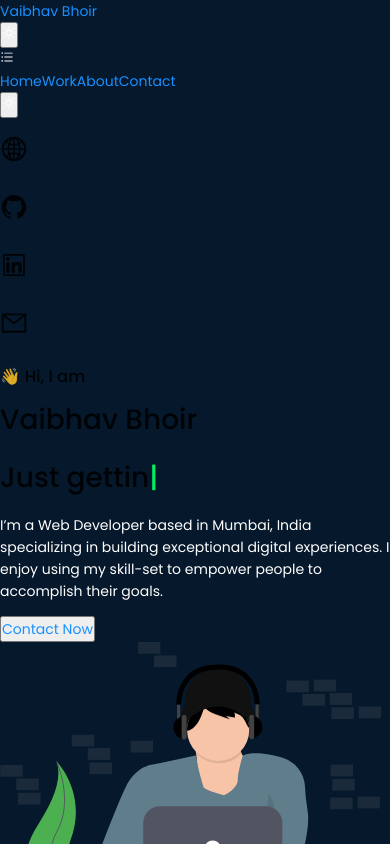
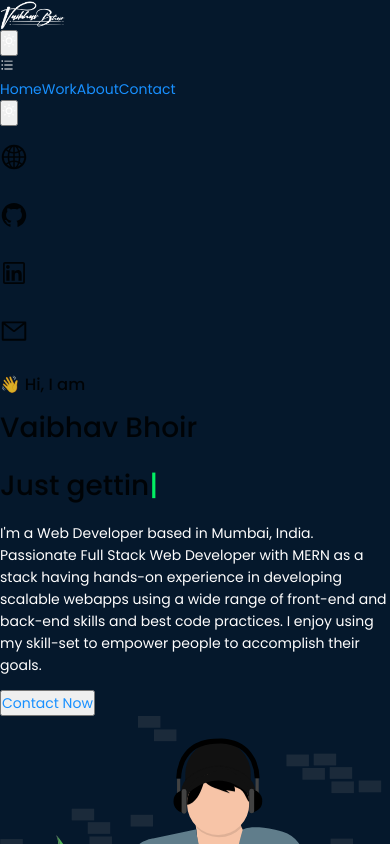
Before and after one commit to vaibhav-bhoir/NextjsPortfolio, a Next.js app: page / in a window 390 px wide. Shown: the top 844 px of the page. Built offline with nearby package versions, Linux system fonts and the light colour scheme.

Commit message:
logo added

```diff
--- a/components/Navbar.js
+++ b/components/Navbar.js
@@ -5,6 +5,8 @@ import {useTheme} from 'next-themes';
 import navLinks from "./header_data";
 import { MdDarkMode, MdOutlineWbSunny } from "react-icons/md";
 import { AiOutlineBars, AiOutlineClose } from "react-icons/ai";
+import Image from 'next/image';
+
 
 const Navbar2 = () => {
 
@@ -27,9 +29,10 @@ const Navbar2 = () => {
             <div className="flex items-center justify-between">
                 <Link href='/'>
                 <a className='inline-flex items-center p-2 mr-4 '>
-                    <span className='text-4xl text-white font-bold uppercase tracking-wide'>
+                    {/* <span className='text-4xl text-white font-bold uppercase tracking-wide'>
                     Vaibhav Bhoir
-                    </span>
+                    </span> */}
+                    <img className="logo" src="logo.png" alt="logo"  />
                 </a>
                 </Link>
 
--- a/components/user.data.js
+++ b/components/user.data.js
@@ -5,7 +5,7 @@ const USER_DATA =
             "I Love to Develop. 📱💻",
             "Just getting started. 📈",
             "I speak in code...",
-            "Beginner in veeva systems.",
+            "Beginner in veeva sys.",
             "I'm Creative...",
         ],
     }
--- a/pages/index.js
+++ b/pages/index.js
@@ -58,7 +58,7 @@ export default function Home() {
                       loop >
             </Typed>
           </h1>
-          <p className="text-secondary-900 text-3xl md:text-4xl max-w-6xl" data-aos="fade-in" data-aos-delay={1500}>I’m a <span className="text-success dark:text-darkblue font-bold">Web Developer</span> based in Mumbai, India specializing in building exceptional digital experiences. I enjoy using my skill-set to empower people to accomplish their goals.</p>
+          <p className="text-secondary-900 text-3xl md:text-4xl max-w-6xl" data-aos="fade-in" data-aos-delay={1500}>I'm a <span className="text-success dark:text-darkblue font-bold">Web Developer</span> based in Mumbai, India. Passionate Full Stack Web Developer with MERN as a stack having hands-on experience in developing scalable webapps using a wide range of front-end and back-end skills and best code practices. I enjoy using my skill-set to empower people to accomplish their goals.</p>
           <Link href="/contact">
             <button className="rounded-lg border-2 px-8 py-4 mt-4 mb-24 border-success text-success dark:text-white dark:bg-darkblue dark:border-darkblue hover:bg-success hover:text-black" data-aos="fade-in" data-aos-delay={2000}>Contact Now</button>
           </Link>
--- a/style/global.css
+++ b/style/global.css
@@ -43,6 +43,20 @@ html.light body {
   color: var(--main-primary);
   background-color: #05182c;
   font-family: 'Poppins', sans-serif;
+}
+
+.logo {
+  width: 140px;
+  height: auto;
+  margin-left: 45px;
+}
+
+@media only screen and (max-width: 767px) {
+  .logo {
+    width: 65px;
+    height: auto;
+    margin-left: 0;
+  }
 }
 
 li {
```
Also changed, not shown: public/logo.png (added).
